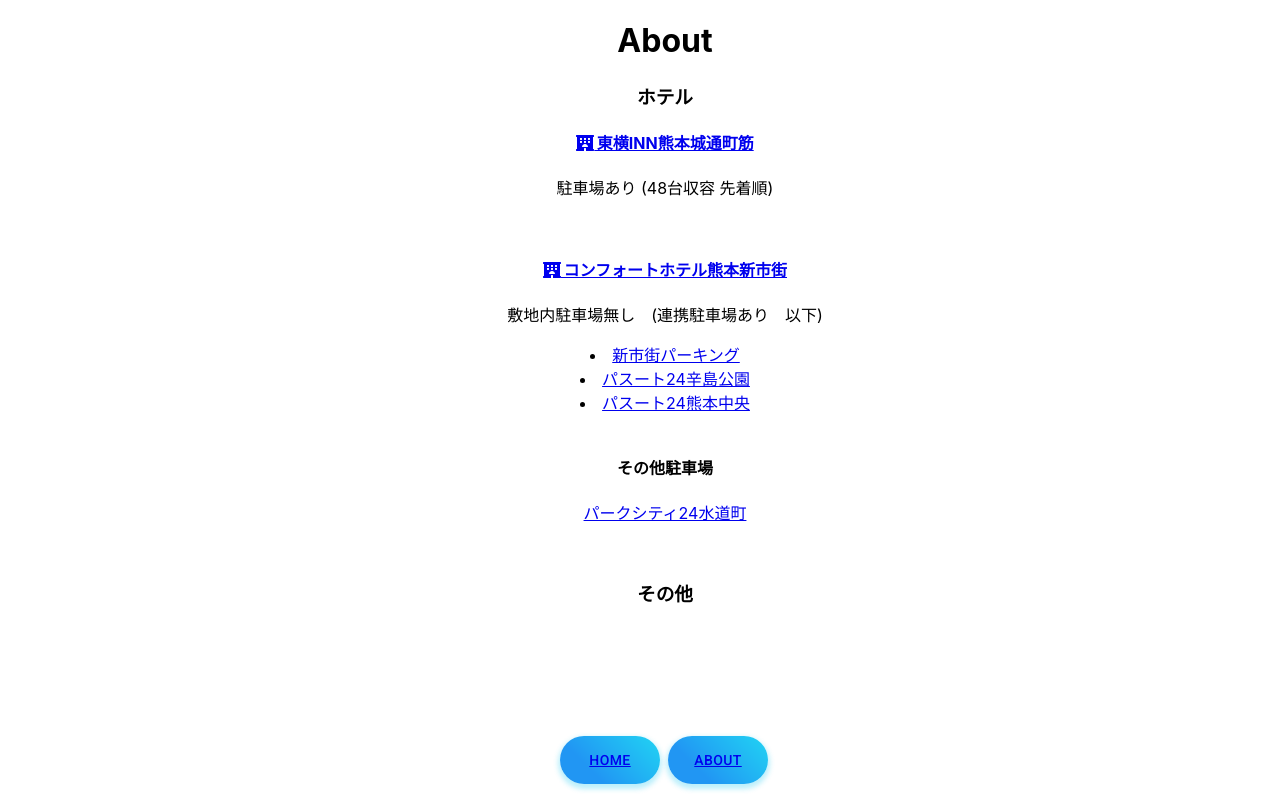
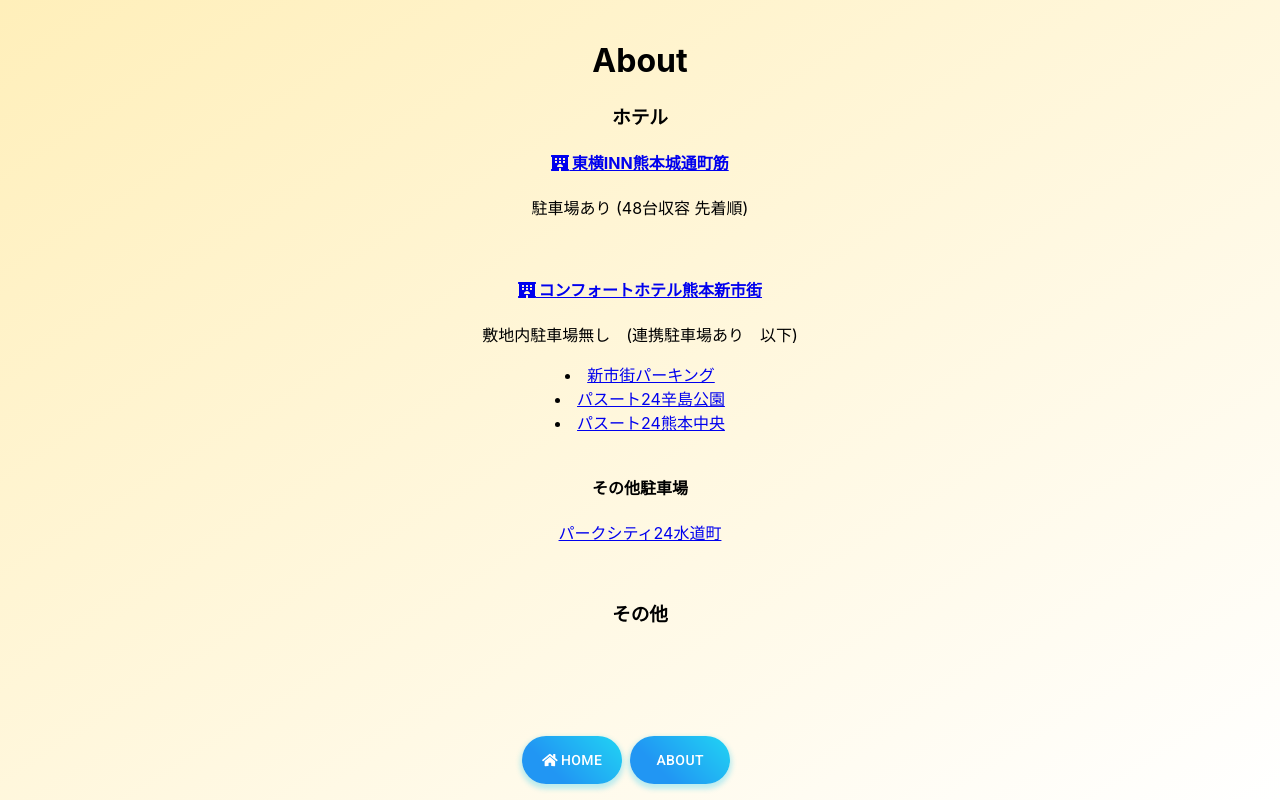
Before and after one commit to TakaShinoda/kumamoto_PWA, a React (Create React App) app: page /About in a window 1280 px wide. Built offline with nearby package versions, Linux system fonts and the light colour scheme.

Commit message:
背景色の設定

```diff
--- a/src/components/App.js
+++ b/src/components/App.js
@@ -8,11 +8,10 @@
   }
   render() {
     return (
-      <div>
-        <div style={{/*height: '100vh',*/display:'flex',flexDirection:'column', justifyContent:'space-evenly', alignItems:'center'}}>
+      <div style={this.backgroundstyle}>
+        <div style={{height: '100vh',display:'flex',flexDirection:'column', justifyContent:'space-evenly', alignItems:'center'}}>
           <div style={{height: '95vh'}}><Menu /></div>
         </div>
-
       </div>
     );
   }
--- a/src/components/Menu.jsx
+++ b/src/components/Menu.jsx
@@ -7,19 +7,12 @@
 
 
 class Menu extends Component {
-    liStyle = {
-        display: 'inline',
-        width: '100px'
-    }
-
     render() {
         return (
+            <div>
             <Router>
-                <div style={{width: '500px', textAlign: 'center'}}>
-
-
-
-                    <div style={{marginLeft: '50px'}}>
+                <div>
+                    <div style={{textAlign: 'center'}}>
                         <Switch>
                             <Route path='/' exact component={Home}/>
                             <Route path='/About' exact component={About}/>
@@ -27,9 +20,10 @@
                         </Switch>
                     </div>
 
-                    <ul style={{position: "fixed", bottom: 0, marginLeft: '130px'}}>
-
-                    <li style={this.liStyle}>
+                    <div style={{bottom: 0, textAlign: 'center', position: "absolute"}}>
+                        <ul>
+                            <li style={{display: 'inline'}}>
+                                <Link to='/'　style={{ textDecoration: 'none'}}>
                                     <Fab style={{
                                         width: 100,
                                         background: 'linear-gradient(45deg, #2196F3 30%, #21CBF3 90%)',
@@ -37,25 +31,32 @@
                                         boxShadow: '0 3px 5px 2px rgba(33, 203, 243, .3)',
                                         color: 'white',
                                         }} color='secondary' size="large" variant="extended">
-                                <Link to='/'>Home</Link>
+                                            <i class="fas fa-home"></i>&thinsp;Home
                                     </Fab>
+                                </Link>
                             </li>
                             &ensp;
-                        <li style={this.liStyle}>
+                            <li style={{display: 'inline'}}>
+                                <Link to='./About' style={{ textDecoration: 'none'}}>
                                     <Fab style={{
                                         width: 100,
                                         background: 'linear-gradient(45deg, #2196F3 30%, #21CBF3 90%)',
                                         border: 0,
                                         boxShadow: '0 3px 5px 2px rgba(33, 203, 243, .3)',
                                         color: 'white',
-                            }} color='secondary' size="large" variant="extended">
-                                <Link to='./About'>About</Link>
+                                        }} color='secondary' size="large" variant="extended" >
+                                    About
                                     </Fab>
+                                </Link>
                             </li>
                         </ul>
+                    </div>
+
+
 
                 </div>
             </Router>
+            </div>
         );
     }
 }
```
Lines whose indentation alone changed are shown as unchanged.
